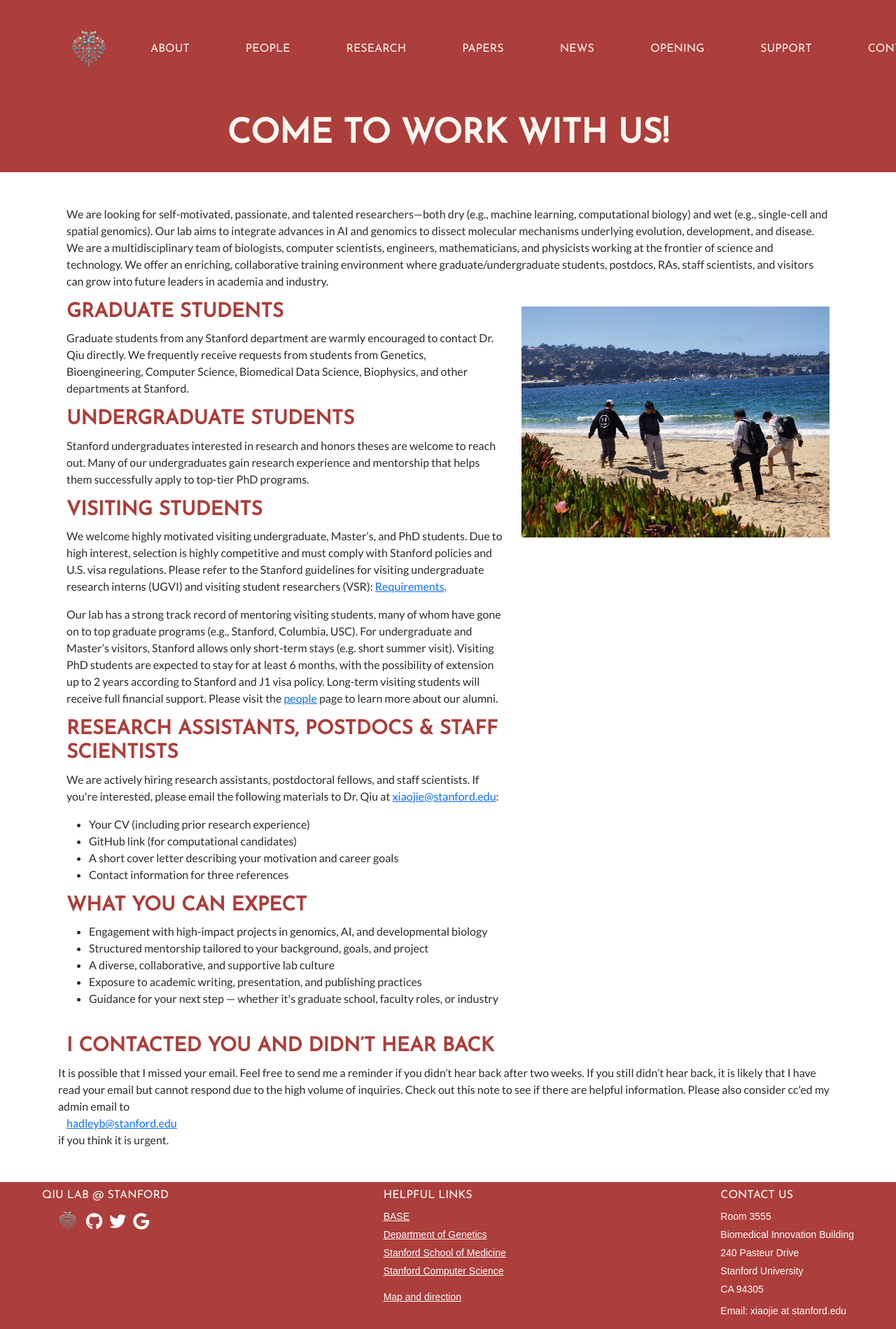
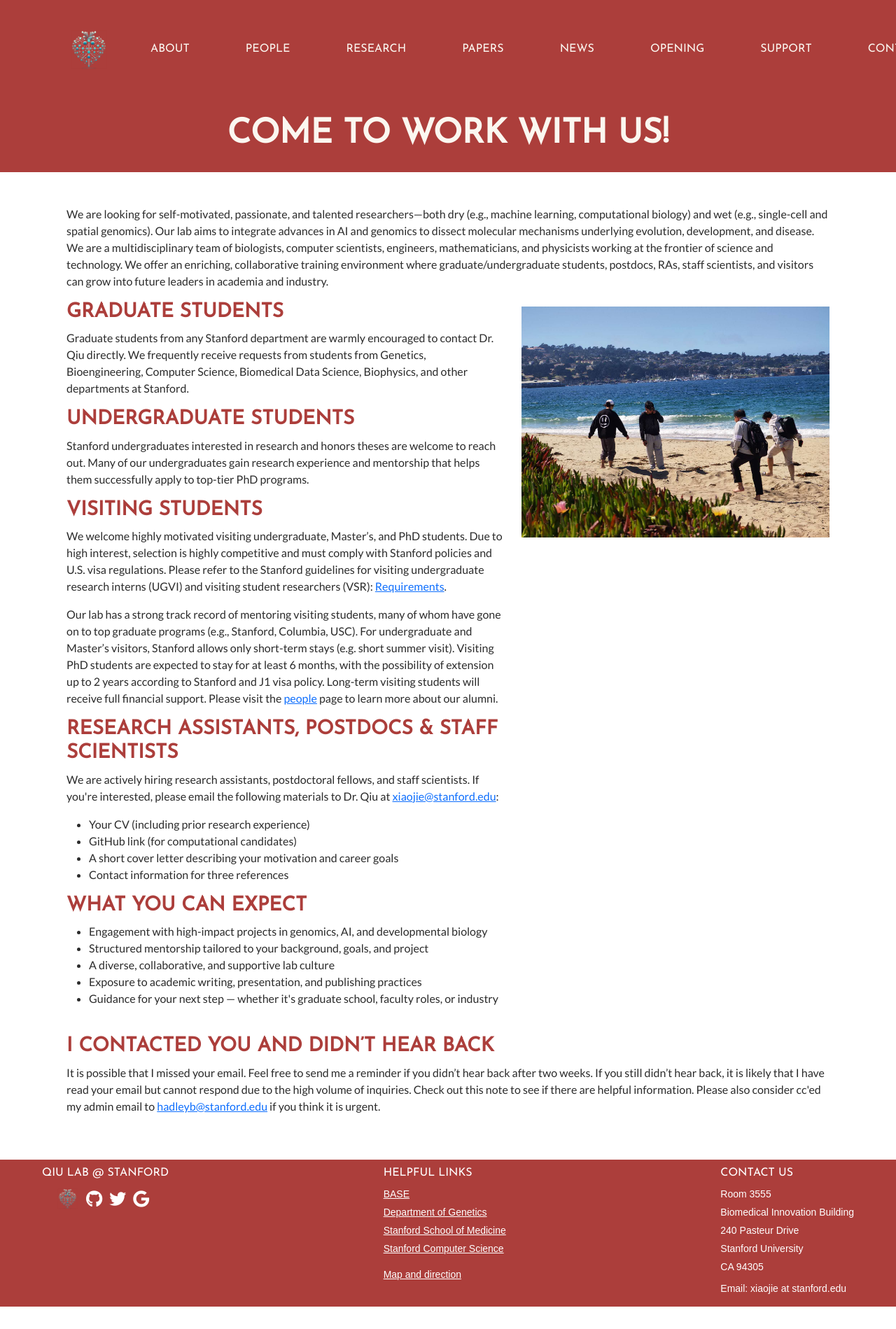
Before and after one commit to aristoteleo/qiu_lab_website, a Jekyll site: the page built from opening.html, in a window 1280 px wide. Shown: the whole page at 70% size. Built offline with Jekyll 4.4.1, drawn with Linux system fonts in a browser that asks for light colours; after the commit the page ends 1867 px from its top, so only the background shows below that.

Commit message:
fix the contact and opening

```diff
--- a/contact.html
+++ b/contact.html
@@ -23,6 +23,10 @@ title: "welcome to discuss our research!"
     }
     .address-section {
       order: 3;
+    }
+    .faq-section {
+      order: 4; /* Position FAQ section last */
+      flex-basis: 100%; /* Make it take full width */
     }
     h1 {
       text-transform: uppercase;
--- a/opening.html
+++ b/opening.html
@@ -62,10 +62,9 @@ title: "Come to work with us!"
     </div>
 
     <h3 class="highlight">I contacted you and didn’t hear back</h3>
-    It is possible that I missed your email. Feel free to send me a reminder if you didn’t hear back after two weeks. If you still didn’t hear back, it is likely that I
+    <p>It is possible that I missed your email. Feel free to send me a reminder if you didn’t hear back after two weeks. If you still didn’t hear back, it is likely that I
     have read your email but cannot respond due to the high volume of inquiries. Check out this note to see if there are helpful information. Please also consider cc'ed my
-    admin email to <a href="mailto:hadleyb@stanford.edu">hadleyb@stanford.edu</a> if you think it is urgent.
-
+    admin email to <a href="mailto:hadleyb@stanford.edu">hadleyb@stanford.edu</a> if you think it is urgent. </p>
 
   </div>
 </div>
```
